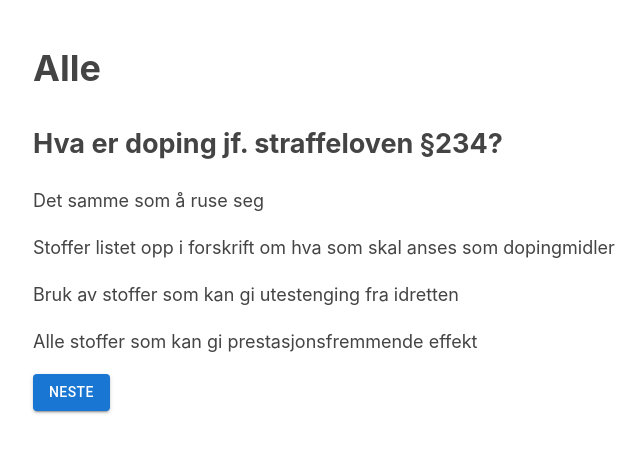
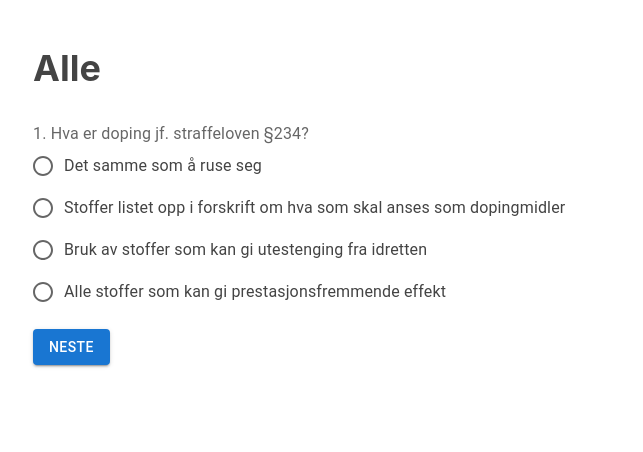
Before and after one commit to fishyFrogFace/vekter, a React (Create React App) app: page /quiz/alle in a window 1280 px wide. Both pictures are taken after a click on the button "START". Shown: the top 452 px of the page, without its empty margins (282-925 px from the left). Built offline with nearby package versions, Linux system fonts and the light colour scheme.

Commit message:
Radio controls

```diff
--- a/src/Exam.tsx
+++ b/src/Exam.tsx
@@ -1,7 +1,13 @@
+import FormControlLabel from "@mui/material/FormControlLabel";
+import Radio from "@mui/material/Radio";
 import Button from "@mui/material/Button";
+import FormControl from "@mui/material/FormControl";
+import FormLabel from "@mui/material/FormLabel";
+import RadioGroup from "@mui/material/RadioGroup";
 import { useState, useEffect } from "react";
 import { amountOfQuestions, Answer, Topic, TopicID, topics } from "./content";
 import { fetchExam } from "./fetchExam";
+import Grid from "@mui/material/Grid";
 
 interface ExamProps {
   topic: TopicID;
@@ -48,21 +54,57 @@ interface QuestionProps {
   question: string;
   correctAnswer: Answer;
   options: Options;
+  index: number;
   nextQuestion: () => void;
 }
 
 const Question = (props: QuestionProps) => {
+  const [value, setValue] = useState("");
+
+  const handleRadioChange = (event: React.ChangeEvent<HTMLInputElement>) => {
+    setValue(event.target.value);
+  };
+
   return (
-    <div>
-      <h2>{props.question}</h2>
-      <p>{props.options.a}</p>
-      <p>{props.options.b}</p>
-      <p>{props.options.c}</p>
-      <p>{props.options.d}</p>
-      <Button variant="contained" onClick={props.nextQuestion}>
-        Neste
-      </Button>
-    </div>
+    <Grid container flexDirection="column" spacing={2}>
+      <Grid item>
+        <FormControl>
+          <FormLabel id="radio-buttons-group-label">{`${props.index}. ${props.question}`}</FormLabel>
+          <RadioGroup
+            aria-labelledby="radio-buttons-group-label"
+            name="quiz"
+            value={value}
+            onChange={handleRadioChange}
+          >
+            <FormControlLabel
+              value="a"
+              control={<Radio />}
+              label={props.options.a}
+            />
+            <FormControlLabel
+              value="b"
+              control={<Radio />}
+              label={props.options.b}
+            />
+            <FormControlLabel
+              value="c"
+              control={<Radio />}
+              label={props.options.c}
+            />
+            <FormControlLabel
+              value="d"
+              control={<Radio />}
+              label={props.options.d}
+            />
+          </RadioGroup>
+        </FormControl>
+      </Grid>
+      <Grid item>
+        <Button variant="contained" onClick={props.nextQuestion}>
+          Neste
+        </Button>
+      </Grid>
+    </Grid>
   );
 };
 
@@ -77,7 +119,7 @@ export default function Exam(props: ExamProps) {
   );
 
   useEffect(() => {
-    const nextQuestion = () => {
+    const nextQuestion = (event: React.FormEvent<HTMLFormElement>) => {
       if (currentQuestion === examSet.length - 1) {
         setActivePage(<Result />);
       } else {
@@ -87,7 +129,11 @@ export default function Exam(props: ExamProps) {
 
     if (currentQuestion > -1) {
       setActivePage(
-        <Question {...examSet[currentQuestion]} nextQuestion={nextQuestion} />
+        <Question
+          {...examSet[currentQuestion]}
+          nextQuestion={nextQuestion}
+          index={currentQuestion + 1}
+        />
       );
     }
   }, [currentQuestion, examSet]);
```
